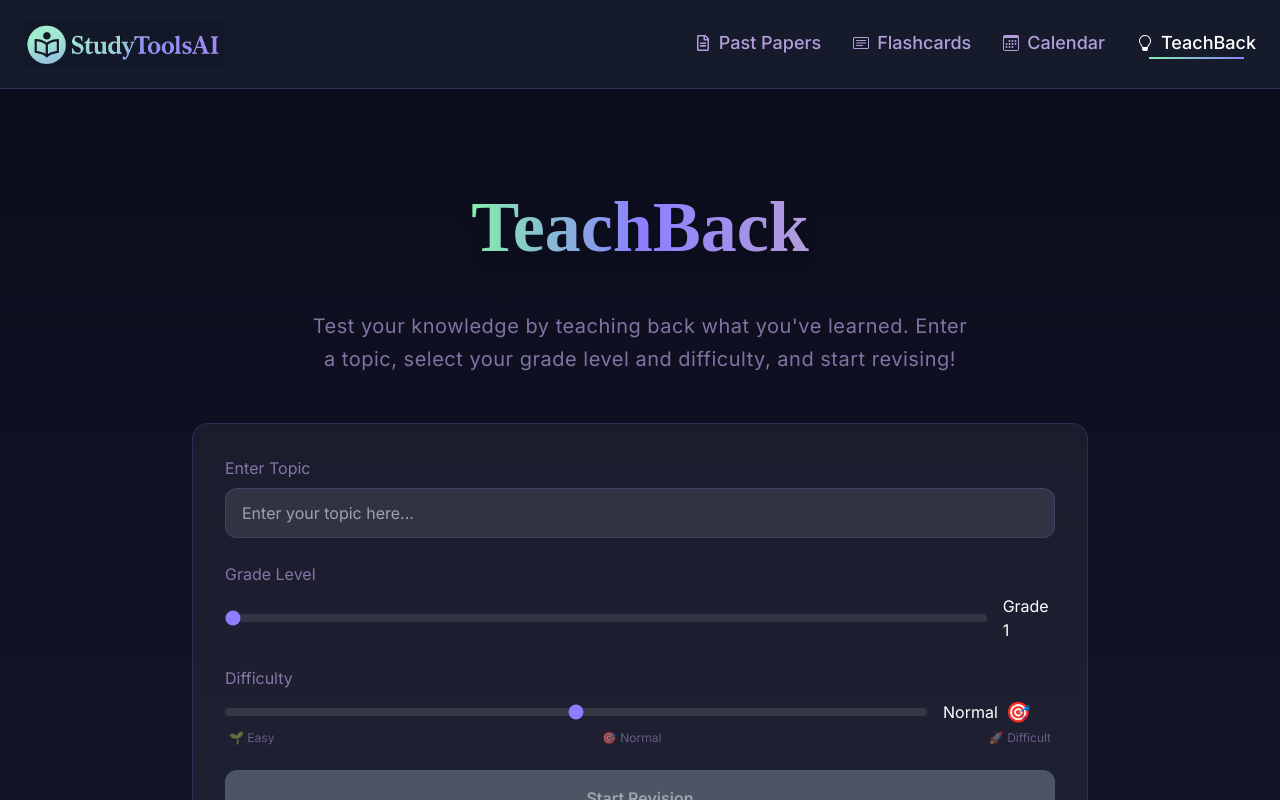
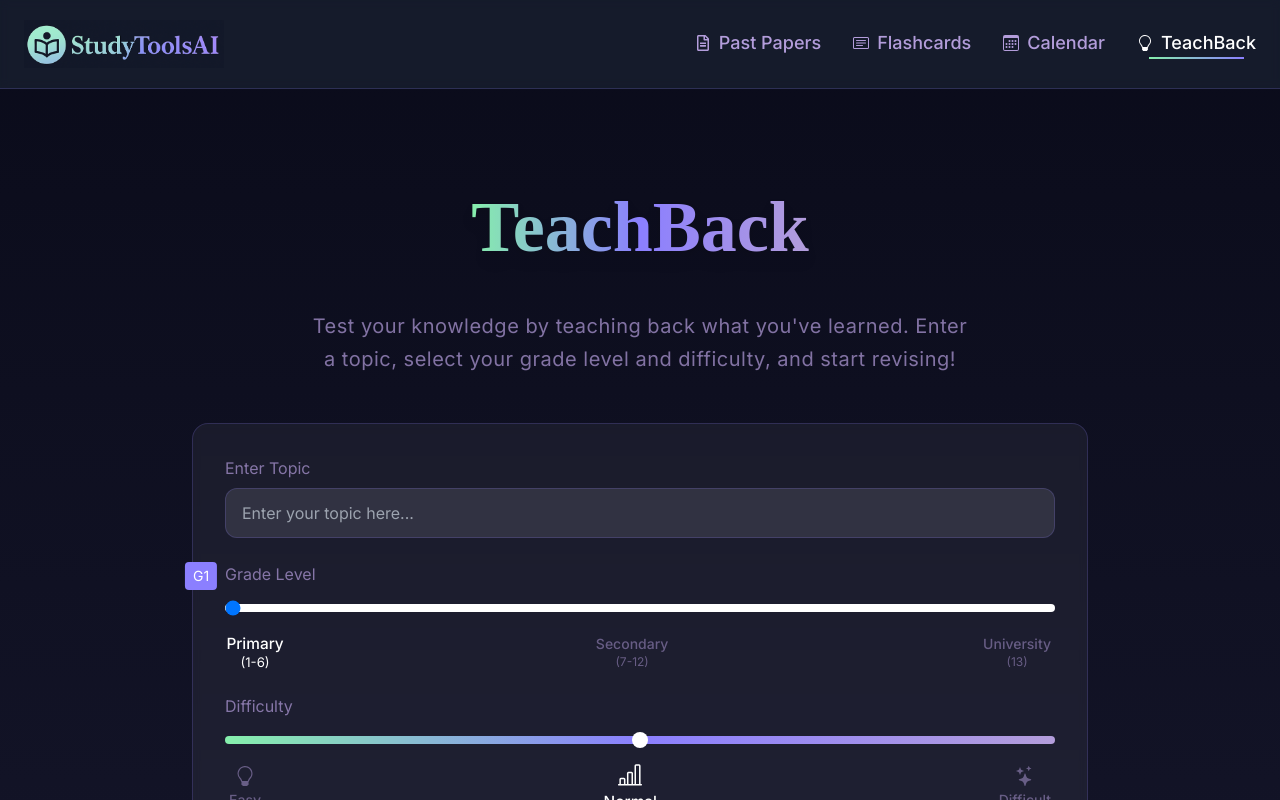
Before and after one commit to Cozkou/2025hackathon, a Next.js app in the folder studytoolsai-next/: page /teachback in a window 1280 px wide. Shown: the top 800 px of the page. Built offline with nearby package versions, Linux system fonts and the light colour scheme.

Commit message:
Added sliders for the ui

```diff
--- a/studytoolsai-next/src/app/teachback/page.tsx
+++ b/studytoolsai-next/src/app/teachback/page.tsx
@@ -3,6 +3,7 @@
 import { useState, ChangeEvent, useEffect, useRef } from 'react';
 import Header from '@/components/Header';
 import Footer from '@/components/Footer';
+import { BsLightbulb, BsBarChartLine, BsStars } from 'react-icons/bs';
 
 type Message = {
     role: 'user' | 'assistant';
@@ -307,44 +308,100 @@
                                 {/* Grade Slider */}
                                 <div>
                                     <label className="block text-[#B39DDB]/70 mb-2 font-['Inter']">Grade Level</label>
-                                    <div className="flex items-center space-x-4">
+                                    <div className="relative">
                                         <input
                                             type="range"
                                             min="1"
                                             max="13"
                                             value={grade}
                                             onChange={handleGradeChange}
-                                            className="w-full h-2 bg-white/10 rounded-lg appearance-none cursor-pointer accent-[#8B7FFF]"
+                                            className="w-full h-2 bg-gradient-to-r from-[#86efac] via-[#8B7FFF] to-[#B39DDB] rounded-lg appearance-none cursor-pointer"
+                                            style={{
+                                                backgroundSize: `${((grade - 1) / 12) * 100}% 100%`
+                                            }}
                                         />
-                                        <span className="text-white min-w-[3rem]">{grade === 13 ? 'University' : `Grade ${grade}`}</span>
+                                        <div className="flex justify-between px-1 mt-4">
+                                            <div
+                                                className={`flex flex-col items-center transition-all duration-300 ${
+                                                    grade <= 6 ? 'transform scale-110 text-white' : 'text-[#B39DDB]/50'
+                                                }`}
+                                            >
+                                                <span className="text-sm font-medium">Primary</span>
+                                                <span className="text-xs">(1-6)</span>
+                                            </div>
+                                            <div
+                                                className={`flex flex-col items-center transition-all duration-300 ${
+                                                    grade > 6 && grade <= 12 ? 'transform scale-110 text-white' : 'text-[#B39DDB]/50'
+                                                }`}
+                                            >
+                                                <span className="text-sm font-medium">Secondary</span>
+                                                <span className="text-xs">(7-12)</span>
+                                            </div>
+                                            <div
+                                                className={`flex flex-col items-center transition-all duration-300 ${
+                                                    grade === 13 ? 'transform scale-110 text-white' : 'text-[#B39DDB]/50'
+                                                }`}
+                                            >
+                                                <span className="text-sm font-medium">University</span>
+                                                <span className="text-xs">(13)</span>
+                                            </div>
+                                        </div>
+                                        <div className="absolute -top-8 left-0 w-full">
+                                            <div
+                                                className="text-white bg-[#8B7FFF] px-2 py-1 rounded text-sm"
+                                                style={{
+                                                    position: 'absolute',
+                                                    left: `calc(${((grade - 1) / 12) * 100}% - 1.5rem)`,
+                                                    transform: 'translateX(-50%)',
+                                                }}
+                                            >
+                                                {grade === 13 ? 'Uni' : `G${grade}`}
+                                            </div>
+                                        </div>
                                     </div>
                                 </div>
 
                                 {/* Difficulty Slider */}
                                 <div>
                                     <label className="block text-[#B39DDB]/70 mb-2 font-['Inter']">Difficulty</label>
-                                    <div className="flex items-center space-x-4">
+                                    <div className="relative">
                                         <input
                                             type="range"
                                             min="0"
                                             max="2"
                                             value={difficulties.indexOf(difficulty)}
                                             onChange={handleDifficultyChange}
-                                            className="w-full h-2 bg-white/10 rounded-lg appearance-none cursor-pointer accent-[#8B7FFF]"
+                                            className="w-full h-2 bg-gradient-to-r from-[#86efac] via-[#8B7FFF] to-[#B39DDB] rounded-lg appearance-none cursor-pointer [&::-webkit-slider-thumb]:appearance-none [&::-webkit-slider-thumb]:w-4 [&::-webkit-slider-thumb]:h-4 [&::-webkit-slider-thumb]:rounded-full [&::-webkit-slider-thumb]:bg-white [&::-webkit-slider-thumb]:cursor-pointer [&::-moz-range-thumb]:w-4 [&::-moz-range-thumb]:h-4 [&::-moz-range-thumb]:rounded-full [&::-moz-range-thumb]:bg-white [&::-moz-range-thumb]:border-0 [&::-moz-range-thumb]:cursor-pointer"
                                         />
-                                        <div className="flex items-center space-x-2 min-w-[7rem]">
-                                            <span className="text-white capitalize">{difficulty}</span>
-                                            <span className="text-xl">
-                                                {difficulty === 'easy' && '🌱'} {/* Seedling for beginner-friendly */}
-                                                {difficulty === 'normal' && '🎯'} {/* Target for balanced */}
-                                                {difficulty === 'difficult' && '🚀'} {/* Rocket for advanced */}
-                                            </span>
+                                        <div className="flex justify-between px-1 mt-4">
+                                            {difficulties.map((level) => (
+                                                <div
+                                                    key={level}
+                                                    className={`flex flex-col items-center transition-all duration-300 ${
+                                                        difficulty === level
+                                                            ? 'transform scale-110 text-white'
+                                                            : 'text-[#B39DDB]/50 hover:text-[#B39DDB]/70'
+                                                    }`}
+                                                    onClick={() => setDifficulty(level)}
+                                                    style={{ cursor: 'pointer' }}
+                                                >
+                                                    <div className={`text-xl mb-1 transition-transform duration-300 ${
+                                                        difficulty === level ? 'transform scale-110' : ''
+                                                    }`}>
+                                                        {level === 'easy' && <BsLightbulb className="w-5 h-5" />}
+                                                        {level === 'normal' && <BsBarChartLine className="w-5 h-5" />}
+                                                        {level === 'difficult' && <BsStars className="w-5 h-5" />}
+                                                    </div>
+                                                    <span className={`text-sm font-medium capitalize ${
+                                                        difficulty === level
+                                                            ? 'text-white'
+                                                            : 'text-[#B39DDB]/50'
+                                                    }`}>
+                                                        {level}
+                                                    </span>
+                                                </div>
+                                            ))}
                                         </div>
-                                    </div>
-                                    <div className="flex justify-between mt-1 text-xs text-[#B39DDB]/50 px-1">
-                                        <span className="flex items-center">🌱 Easy</span>
-                                        <span className="flex items-center">🎯 Normal</span>
-                                        <span className="flex items-center">🚀 Difficult</span>
                                     </div>
                                 </div>
 
```
